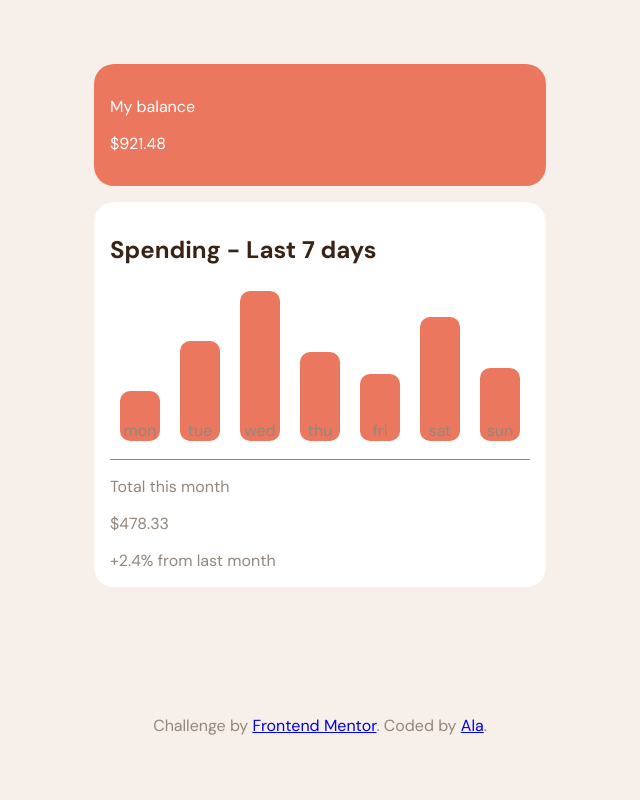
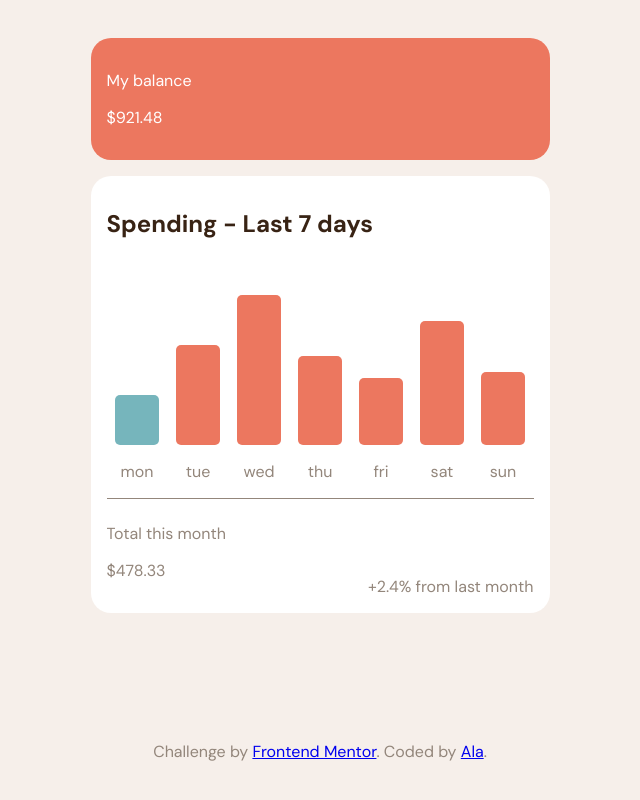
Before and after one commit to alawllm/fm_expenses_chart_component, a plain HTML site: page index.html in a window 1280 px wide. Shown: the whole page, without its empty margins (320-960 px from the left). Drawn offline with Linux system fonts and the light colour scheme.

Commit message:
bar chart styling, active states

```diff
--- a/app.js
+++ b/app.js
@@ -31,10 +31,6 @@ const json = `[
 
 let jsonArr = JSON.parse(json)
 
-console.log(jsonArr[0].amount)
-console.log(jsonArr[3].day)
-
-
 //finding the max amount
 let maxAmount = 0;
 for (let i = 0; i < jsonArr.length; i++) {
@@ -46,9 +42,8 @@ for (let i = 0; i < jsonArr.length; i++) {
     }
 }
 
-console.log(maxAmount)
 //setting bar height
-//choosing bar, in dom etc
+//choosing bar, in dom
 for (let i = 0; i < jsonArr.length; i++) {
     const amount = jsonArr[i].amount;
     let barHeight = (amount / maxAmount) * 150
@@ -58,20 +53,13 @@ for (let i = 0; i < jsonArr.length; i++) {
     bar.style.height = `${barHeight}px`
 }
 
+//finding current day of the week
+const daysOfWeek = ['sun', 'mon', 'tue', 'wed', 'thu', 'fri', 'sat', 'sun']
+const currentDate = new Date;
+const currentDay = currentDate.getDay();
+const currentDayName = daysOfWeek[currentDay]
+console.log(currentDayName)
+
 //setting custom color for the current day of the week
-
-console.log(maxAmount)
-
-
-
-
-
-// function makeBars(jsonData) {
-//     //find the max height for the bar
-//     //specify the ratio - amount / max amount
-//     //iterate over json array, set the height of the bars
-//     //find current date, highlight it with a different color
-//     let maxAmount = 0;
-
-
-// }
+const activeBar = document.getElementById(`${currentDayName}`)
+activeBar.classList.add('active-bar')
--- a/index.html
+++ b/index.html
@@ -28,31 +28,36 @@
     <div class="lower-section">
       <h1>Spending - Last 7 days</h1>
       <div class="container-bar-chart">
-        <figure id="mon" class="bar">
+        <figure class="bar-container">
+          <div id="mon" class="bar"></div>
           <figcaption>mon</figcaption>
         </figure>
-        <figure id="tue" class="bar">
+        <figure class="bar-container">
+          <div id="tue" class="bar"></div>
           <figcaption>tue</figcaption>
         </figure>
-        <figure id="wed" class="bar">
+        <figure class="bar-container">
+          <div id="wed" class="bar"></div>
           <figcaption>wed</figcaption>
         </figure>
-        <figure id="thu" class="bar">
+        <figure class="bar-container">
+          <div id="thu" class="bar"></div>
           <figcaption>thu</figcaption>
         </figure>
-        <figure id="fri" class="bar">
+        <figure class="bar-container">
+          <div id="fri" class="bar"></div>
           <figcaption>fri</figcaption>
         </figure>
-        <figure id="sat" class="bar">
+        <figure class="bar-container">
+          <div id="sat" class="bar"></div>
           <figcaption>sat</figcaption>
         </figure>
-        <figure id="sun" class="bar">
+        <figure class="bar-container">
+          <div id="sun" class="bar"></div>
           <figcaption>sun</figcaption>
         </figure>
       </div>
-
       <hr>
-
       <div class="container-under-bar">
         <div class="left-section">
           <p class="text-small"> Total this month</p>
@@ -61,7 +66,6 @@
 
         <div class="right-section"> +2.4%
           from last month</div>
-
       </div>
     </div>
   </div>
--- a/style.css
+++ b/style.css
@@ -11,7 +11,21 @@ body {
 
 .card {
     font-family: 'DM Sans';
-    max-width: 700px;
+    max-width: 800px;
+}
+
+@media screen and (max-width: 768px) {
+    .card {
+        max-width: 480px;
+        margin: 1rem;
+    }
+}
+
+@media screen and (max-width:485px) {
+    .card {
+        max-width: 370px;
+        margin: 1rem;
+    }
 }
 
 .upper-section {
@@ -38,25 +52,53 @@ body {
     display: flex;
     align-items: flex-end;
     justify-content: space-between;
-    margin: 0;
     text-align: center;
+    margin-top: 3rem;
 }
 
+.bar-container {
+    width: 45px;
+    margin: 0.5rem;
+    display: flex;
+    flex-direction: column;
+    align-items: center;
+}
 
 .bar {
-    margin: 10px;
-    width: 40px;
     background-color: hsl(10, 79%, 65%);
-    border-radius: 10px;
-    display: flex;
-    flex-direction: column;
-    justify-content: end;
+    margin-bottom: 0.5rem;
+    border-radius: 5px;
+    padding: 0.5rem;
+    width: 2.1rem;
 }
 
-.bar figcaption {
-    padding-top: -40px;
+@media screen and (min-width: 768px) {
+    .bar {
+        width: 2.7rem;
+    }
 }
 
+.bar:hover {
+    cursor: pointer;
+}
+
+.active-bar {
+    background-color: hsl(186, 34%, 60%);
+}
+
+.active-bar:hover {
+    cursor: pointer;
+}
+
+figcaption {
+    margin-top: 0.5rem;
+}
+
+.container-under-bar {
+    display: flex;
+    justify-content: space-between;
+    align-items: flex-end;
+}
 
 .attribution {
     font-family: 'DM Sans';
```
